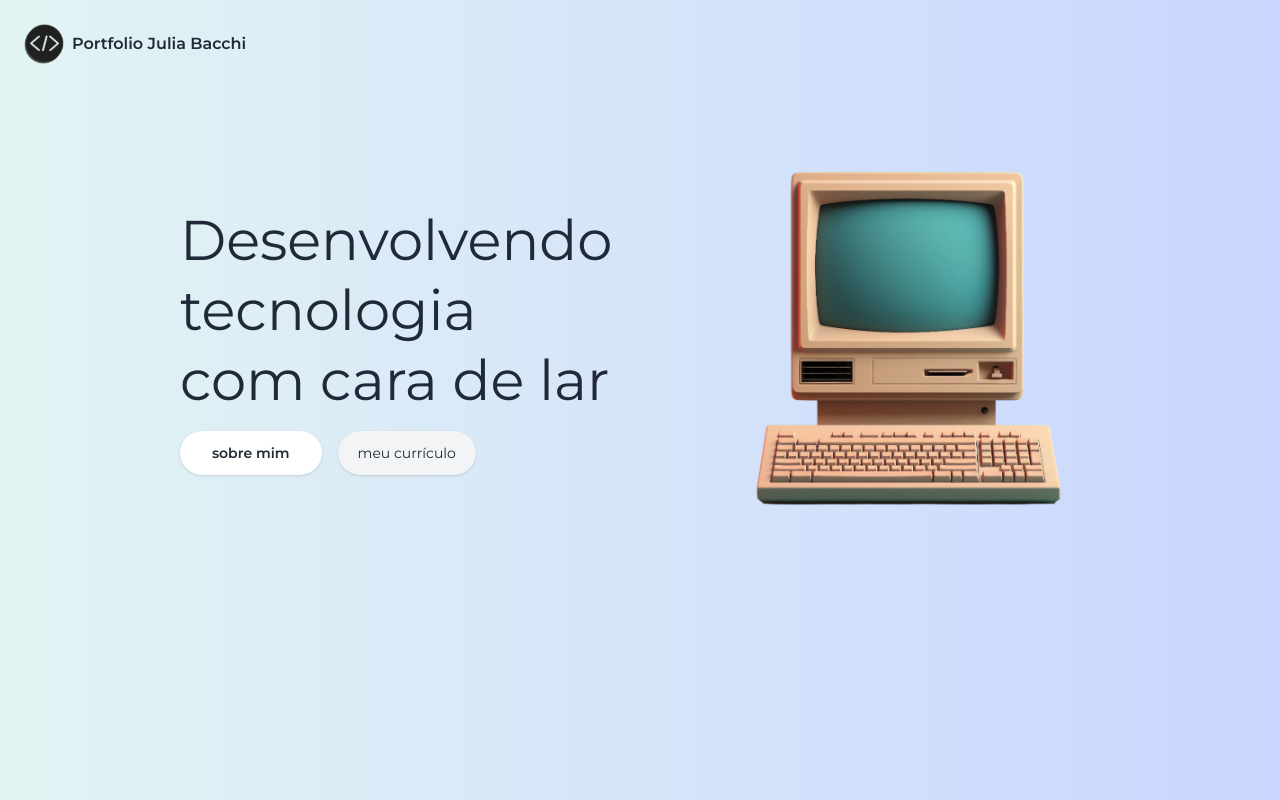
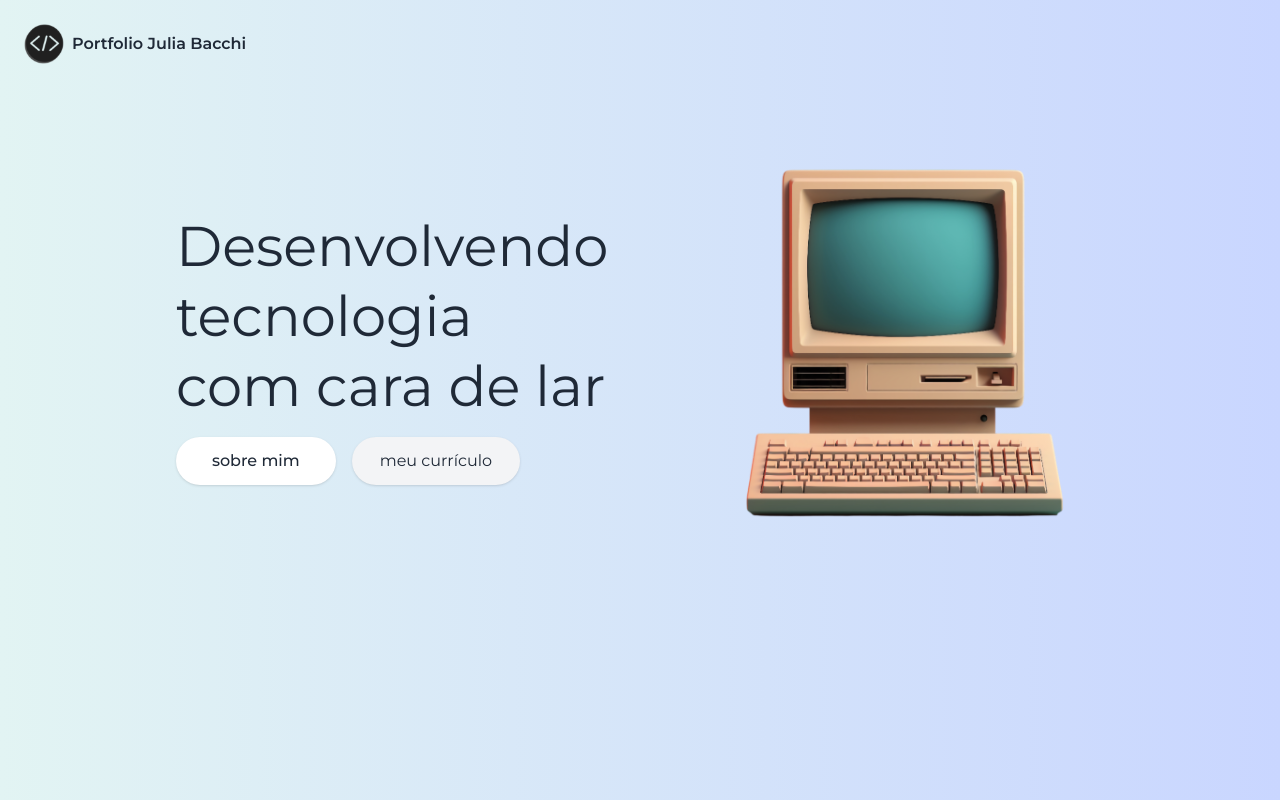
Before and after one commit to juliabacchi1/juliadev, a React (Vite) app: page / in a window 1280 px wide. Shown: the top 800 px of the page. Built offline with nearby package versions, Linux system fonts and the light colour scheme; a web font is replaced by a local one.

Commit message:
Disposição dos itens em Project

```diff
--- a/src/components/FloatingLogo.jsx
+++ b/src/components/FloatingLogo.jsx
@@ -1,11 +1,17 @@
 export default function FloatingLogo() {
   return (
     <div className="absolute top-0 left-0 px-6 py-6 z-10">
-      <a href="#home" aria-label="Voltar para o topo" className="flex items-center">
+      <a
+        href="#home"
+        aria-label="Voltar para o início"
+        className="flex items-center group"
+      >
         <img
           src="/logo.svg"
-          alt="Logo do portfolio de Julia Bacchi"
+          alt="Logo Julia Bacchi"
           className="h-10 mr-2 w-auto"
+          width="40"
+          height="40"
         />
       </a>
     </div>
--- a/src/sections/Project.jsx
+++ b/src/sections/Project.jsx
@@ -3,25 +3,28 @@ import Techs from "./Techs";
 import Works from "./Works";
 import Contato from "./Contato";
 import Blog from "./Blog";
+import Button from "../components/Button";
 
 export default function Project() {
   return (
     <>
       <main
         id="home"
-        className="fullscreen-section bg-gradient-to-r from-[#E2F4F3] to-[#C9D6FF] text-gray-800 p-4 pb-40"
+        className="fullscreen-section bg-gradient-to-r from-home-start to-home-end text-gray-800 p-4 pb-40"
       >
         {/* Logo header */}
         <div className="p-2 flex items-center">
           <a
             href="/"
-            aria-label="Ir para a página inicial"
-            className="flex items-center"
+            aria-label="Página inicial"
+            className="flex items-center group"
           >
             <img
               className="h-10 mr-2 w-auto"
               src="logo.svg"
-              alt="Logo do portfolio de Julia Bacchi"
+              alt="Logo Julia Bacchi"
+              width="40"
+              height="40"
             />
             <p className="font-semibold">Portfolio Julia Bacchi</p>
           </a>
@@ -36,27 +39,30 @@ export default function Project() {
             </h1>
 
             <div className="flex flex-wrap justify-center md:justify-start gap-4">
-              <a href="#sobre-mim">
-                <button className="bg-white text-sm font-semibold px-8 py-3 rounded-full shadow hover:bg-gray-100">
-                  sobre mim
-                </button>
-              </a>
+              <Button
+                href="#sobre-mim"
+                className="bg-white hover:bg-gray-100 px-9"
+              >
+                sobre mim
+              </Button>
 
-              <a
+              <Button
                 href="curriculo.pdf"
                 download
-                className="bg-gray-100 text-sm font-normal px-5 py-3 rounded-full shadow hover:bg-white/100"
+                className="bg-gray-100 hover:bg-white font-normal"
               >
                 meu currículo
-              </a>
+              </Button>
             </div>
           </div>
 
           <img
             src="home.png"
-            alt="Ilustração de computador vintage, estilo retrô"
+            alt="Ilustração de computador vintage"
             loading="lazy"
-            className="w-44 md:w-96 h-auto mx-auto md:mx-0 -mt-8 sm:-mt-10"
+            className="w-[200px] md:w-[380px] lg:w-[400px] h-auto mx-auto md:mx-0 -mt-8 md:-mt-12"
+            width="400"
+            height="400"
           />
         </header>
       </main>
--- a/tailwind.config.js
+++ b/tailwind.config.js
@@ -14,14 +14,14 @@ module.exports = {
         sans: ["Montserrat", ...defaultTheme.fontFamily.sans],
         serif: ["Gloock", ...defaultTheme.fontFamily.serif],
       },
-      fontSize: {
-        "4.5xl": "2.75rem", // 44px
-        "5.5xl": "3.5rem", // 56px
-      },
       colors: {
         primary: {
           500: "#156669", // verde-água escuro
           800: "#1F2937", // cinza escuro (padrão Tailwind gray-800)
+        },
+        home: {
+          start: "#E2F4F3",
+          end: "#C9D6FF",
         },
         about: {
           left: "#FCF5EC",
```
